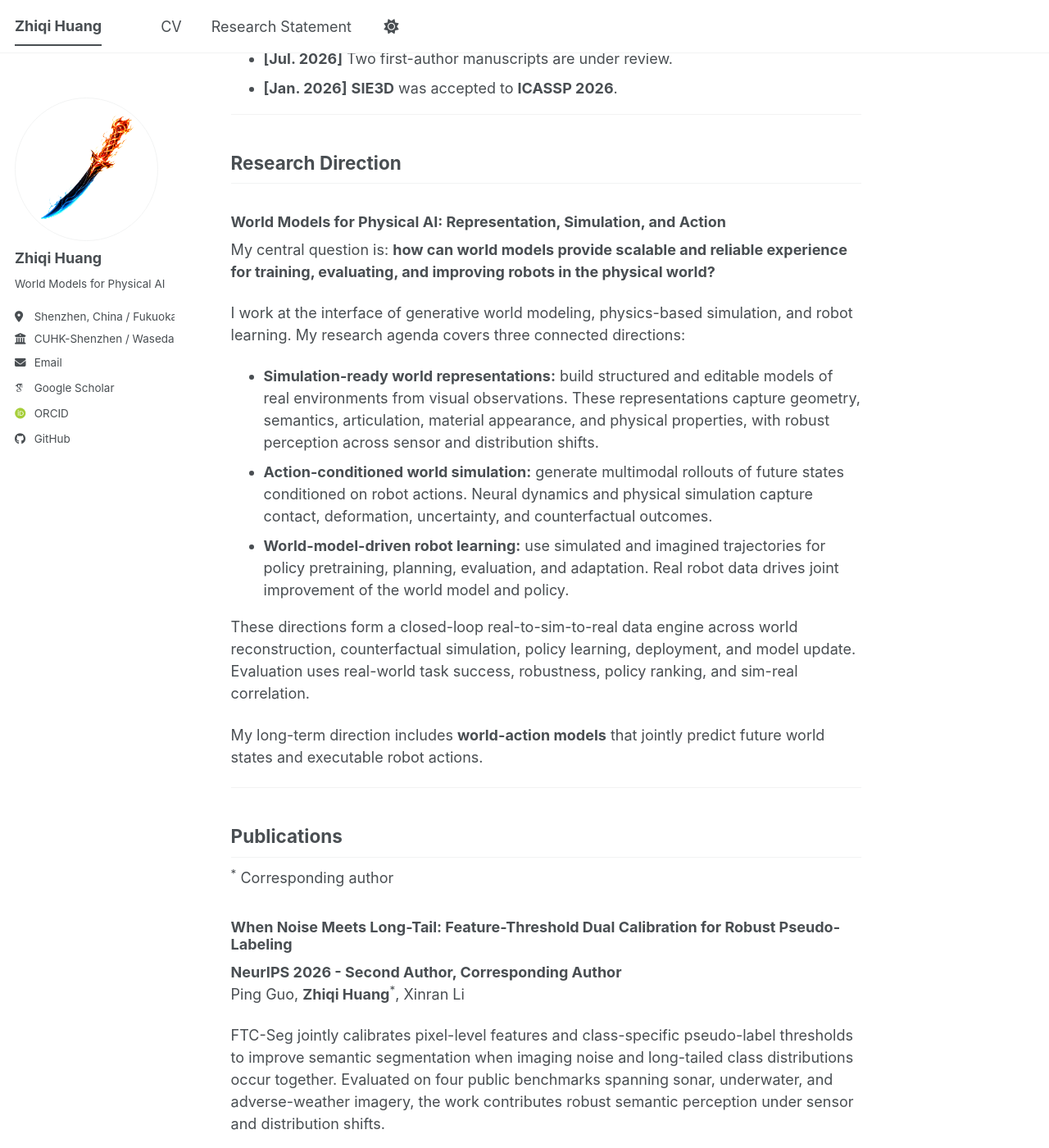
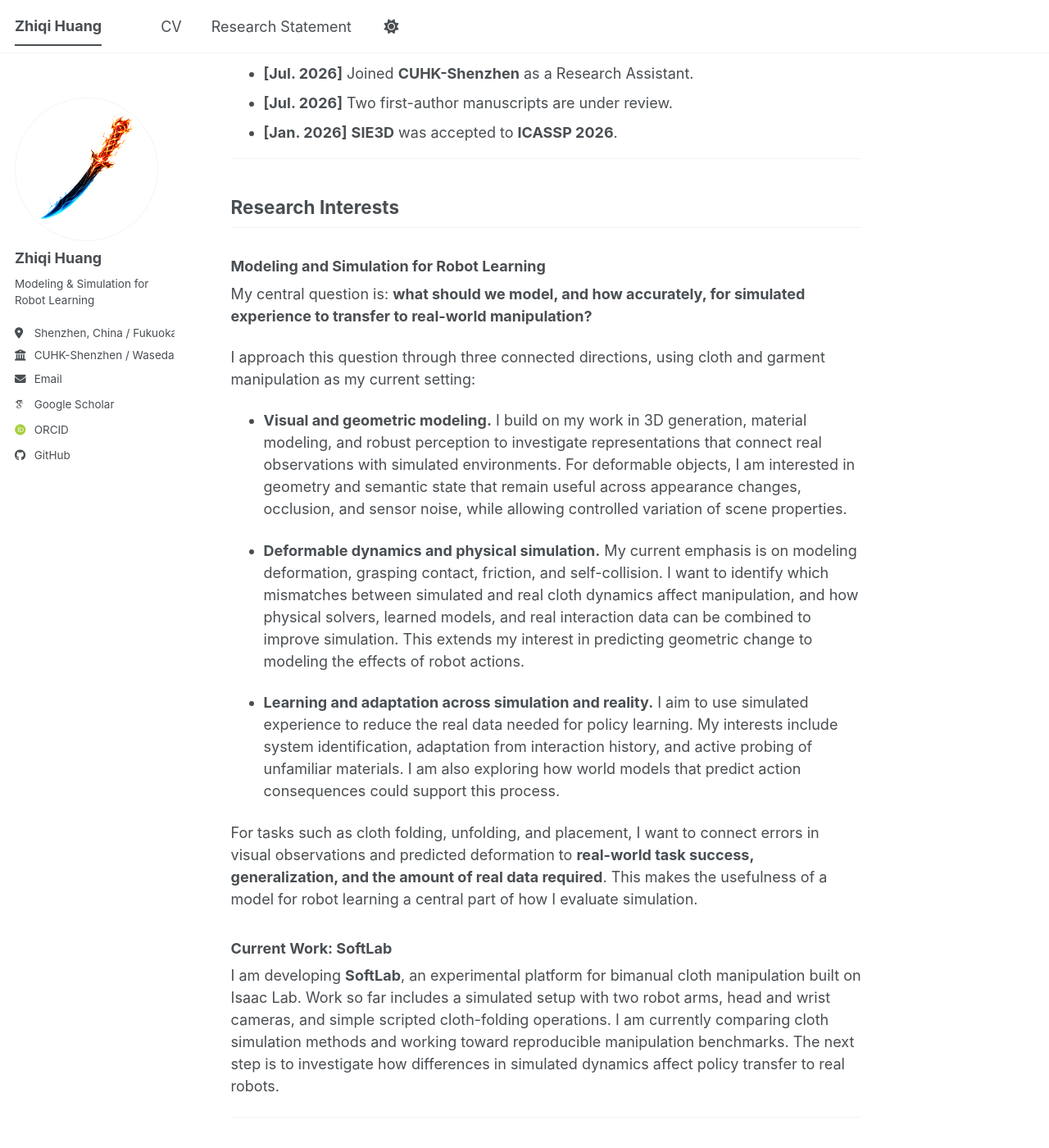
Before and after one commit to huang-zhiqi/huang-zhiqi.github.io, a Jekyll site: the page built from _pages/about.md, in a window 1280 px wide and 1400 px high, scrolled down 526 px. Shown: the whole window at 82% size. Built offline with Jekyll 4.4.1, drawn with Linux system fonts in a browser that asks for light colours; some web fonts are replaced; a script bundle is joined from its source files by our own code; library files that are not in the unit come from our copies; some of the changed text lies outside the part shown.

Commit message:
增加方向为柔性物体操作

```diff
--- a/_config.yml
+++ b/_config.yml
@@ -12,7 +12,7 @@
 title                    : "Zhiqi Huang"
 title_separator          : "-"
 name                     : &name "Zhiqi Huang"
-description              : &description "Zhiqi Huang | World models for Physical AI: representation, simulation, and action"   # Update this with a general description of your site, this is the default if not overridden by a page
+description              : &description "Zhiqi Huang | Modeling and simulation for robot learning: deformable objects and sim-to-real transfer"   # Update this with a general description of your site, this is the default if not overridden by a page
 url                      : https://huang-zhiqi.github.io # The base hostname & protocol for your site e.g. "https://[your GitHub username].github.io",
                                                            # or if you already have some other page hosted on Github then use "https://[your GitHub username].github.io/[Your Repo Name]"
 baseurl                  : "" # the subpath of your site, e.g. "/blog"
@@ -26,7 +26,7 @@
   avatar           : "profile-firewoven-azure-blade.png"
   name             : "Zhiqi Huang"
   pronouns         : # example: "she/her"
-  bio              : "World Models for Physical AI"
+  bio              : "Modeling & Simulation for Robot Learning"
   location         : "Shenzhen, China / Fukuoka, Japan"
   employer         : "CUHK-Shenzhen / Waseda University"
   uri              : # URL
--- a/_pages/about.md
+++ b/_pages/about.md
@@ -1,16 +1,16 @@
 ---
 permalink: /
 title: "Zhiqi Huang"
-excerpt: "World models for Physical AI: representation, simulation, and action"
+excerpt: "Modeling and simulation for robot learning, with a focus on deformable object manipulation and sim-to-real transfer"
 author_profile: true
 redirect_from:
   - /about/
   - /about.html
 ---
 
-I am a **Research Assistant at The Chinese University of Hong Kong, Shenzhen (CUHK-Shenzhen)** and an **M.Phil. student in Information Architecture at Waseda University**. I study **world modeling and simulation for Physical AI**. My research develops simulation-ready world representations, action-conditioned world simulation, and learning systems that turn model-generated experience into real-robot capability.
+I am a **Research Assistant at The Chinese University of Hong Kong, Shenzhen (CUHK-Shenzhen)** and an **M.Phil. student in Information Architecture at Waseda University**. My research centers on **modeling and simulation for robot learning**, with a current focus on **deformable object manipulation and sim-to-real transfer**. Working with cloth and garments, I aim to understand how models of appearance, geometry, and physical interaction can help robots learn in simulation and adapt with limited real-world data.
 
-My background spans real-time graphics, controllable 3D generation, physically based appearance, robust semantic perception, and structured spatiotemporal prediction. From 2021 to 2024, I built cross-platform rendering and PBR pipelines at **4399 Games**. I now apply these foundations to **real-to-sim-to-real robot learning**.
+My path into this area began with **real-time graphics and physically based rendering (PBR)** at **4399 Games**. My research has since explored how to construct and edit 3D objects, model their appearance and deformation, and recover semantic information from noisy observations. These experiences motivate my current goal: connecting visual and geometric models with the physical behavior needed for reliable robot manipulation.
 
 ## News
 
@@ -21,21 +21,25 @@
 
 ---
 
-## Research Direction
+## Research Interests
 
-### World Models for Physical AI: Representation, Simulation, and Action
+### Modeling and Simulation for Robot Learning
 
-My central question is: **how can world models provide scalable and reliable experience for training, evaluating, and improving robots in the physical world?**
+My central question is: **what should we model, and how accurately, for simulated experience to transfer to real-world manipulation?**
 
-I work at the interface of generative world modeling, physics-based simulation, and robot learning. My research agenda covers three connected directions:
+I approach this question through three connected directions, using cloth and garment manipulation as my current setting:
 
-* **Simulation-ready world representations:** build structured and editable models of real environments from visual observations. These representations capture geometry, semantics, articulation, material appearance, and physical properties, with robust perception across sensor and distribution shifts.
-* **Action-conditioned world simulation:** generate multimodal rollouts of future states conditioned on robot actions. Neural dynamics and physical simulation capture contact, deformation, uncertainty, and counterfactual outcomes.
-* **World-model-driven robot learning:** use simulated and imagined trajectories for policy pretraining, planning, evaluation, and adaptation. Real robot data drives joint improvement of the world model and policy.
+* **Visual and geometric modeling.** I build on my work in 3D generation, material modeling, and robust perception to investigate representations that connect real observations with simulated environments. For deformable objects, I am interested in geometry and semantic state that remain useful across appearance changes, occlusion, and sensor noise, while allowing controlled variation of scene properties.
 
-These directions form a closed-loop real-to-sim-to-real data engine across world reconstruction, counterfactual simulation, policy learning, deployment, and model update. Evaluation uses real-world task success, robustness, policy ranking, and sim-real correlation.
+* **Deformable dynamics and physical simulation.** My current emphasis is on modeling deformation, grasping contact, friction, and self-collision. I want to identify which mismatches between simulated and real cloth dynamics affect manipulation, and how physical solvers, learned models, and real interaction data can be combined to improve simulation. This extends my interest in predicting geometric change to modeling the effects of robot actions.
 
-My long-term direction includes **world-action models** that jointly predict future world states and executable robot actions.
+* **Learning and adaptation across simulation and reality.** I aim to use simulated experience to reduce the real data needed for policy learning. My interests include system identification, adaptation from interaction history, and active probing of unfamiliar materials. I am also exploring how world models that predict action consequences could support this process.
+
+For tasks such as cloth folding, unfolding, and placement, I want to connect errors in visual observations and predicted deformation to **real-world task success, generalization, and the amount of real data required**. This makes the usefulness of a model for robot learning a central part of how I evaluate simulation.
+
+### Current Work: SoftLab
+
+I am developing **SoftLab**, an experimental platform for bimanual cloth manipulation built on Isaac Lab. Work so far includes a simulated setup with two robot arms, head and wrist cameras, and simple scripted cloth-folding operations. I am currently comparing cloth simulation methods and working toward reproducible manipulation benchmarks. The next step is to investigate how differences in simulated dynamics affect policy transfer to real robots.
 
 ---
 
@@ -48,7 +52,7 @@
 **NeurIPS 2026 - Second Author, Corresponding Author**<br>
 Ping Guo, **Zhiqi Huang**<sup>*</sup>, Xinran Li
 
-FTC-Seg jointly calibrates pixel-level features and class-specific pseudo-label thresholds to improve semantic segmentation when imaging noise and long-tailed class distributions occur together. Evaluated on four public benchmarks spanning sonar, underwater, and adverse-weather imagery, the work contributes robust semantic perception under sensor and distribution shifts.
+**Robust visual representations.** FTC-Seg improves semantic segmentation under the combined effects of imaging noise and long-tailed class distributions through feature purification and adaptive pseudo-label thresholds. Evaluated on sonar, underwater, and adverse-weather imagery, it studies how to recover reliable semantic structure from imperfect observations. This work contributes the perception foundation of my broader interest in modeling real environments.
 
 <a class="pub-link" href="https://arxiv.org/abs/2609.33668">arXiv</a>
 <a class="pub-link" href="https://github.com/pingggg516/FTC-Seg">Code</a>
@@ -58,17 +62,26 @@
 **IEEE ICASSP 2026 - First Author, Corresponding Author**<br>
 **Zhiqi Huang**<sup>*</sup>, Dulongkai Cui, Jinglu Hu
 
-SIE3D generates an editable 3D Gaussian head avatar from one image, preserves identity, and supports language-level control over expressions and accessories. The work established my foundation in multimodal conditioning, structured 3D representations, and invariant-preserving editing.
+**Controllable 3D modeling.** SIE3D generates expressive 3D head avatars from a single image and descriptive text, combining image-based identity features with semantic conditioning and a perceptual expression loss. It explores how to preserve a subject's identity while controlling expression, developing my approach to representing persistent characteristics and editable variation within a 3D model.
 
 <a class="pub-link" href="https://huang-zhiqi.github.io/SIE3D/">Project Page</a>
 <a class="pub-link" href="https://doi.org/10.1109/ICASSP55912.2026.11462135">IEEE Xplore</a>
 <a class="pub-link" href="https://arxiv.org/abs/2509.24004">arXiv</a>
 <a class="pub-link" href="https://github.com/huang-zhiqi/SIE3D">Code</a>
 
-### Manuscripts Under Review
+## Manuscripts Under Review
 
-* **Controllable PBR material generation from long-form descriptions** - *First author; manuscript under review.* Generates geometry-aligned, relightable albedo, roughness, and metallic channels from detailed material specifications. The work develops structured appearance representations for relighting and controllable visual simulation.
-* **Deform-then-edit forecasting for longitudinal 3D CT** - *First author; manuscript under review.* Forecasts localized volumetric change and preserves stable anatomy. Its deform-then-edit transition model separates coherent transport from localized residual change. This structured transition view motivates my work on action-conditioned world simulation.
+### Controllable PBR Material Generation from Long-Form Descriptions
+
+**First Author - Manuscript Under Review**
+
+**Material appearance modeling.** This work generates geometry-aligned, relightable albedo, roughness, and metallic channels from detailed material descriptions. It extends controllable modeling to surface appearance, using explicit material channels that can be rendered under different lighting conditions. This provides a basis for constructing and varying the visual appearance of simulated environments.
+
+### Deform-Then-Edit Forecasting for Longitudinal 3D CT
+
+**First Author - Manuscript Under Review**
+
+**Modeling deformation and temporal change.** This work forecasts longitudinal changes in 3D CT by separating coherent anatomical deformation from localized residual edits while preserving stable anatomy. It develops a structured way to model how geometry changes over time. This decomposition motivates my interest in representations of deformation for learned dynamics models.
 
 ---
 
@@ -78,7 +91,8 @@
 
 **Research Assistant** - *Jul. 2026 - Present*
 
-* Current focus: simulation-ready world representations and action-conditioned world simulation for robotic manipulation.
+* Research focus: modeling and simulation for deformable object manipulation, with an emphasis on cloth dynamics and sim-to-real policy transfer.
+* Developing a bimanual simulation platform and comparing cloth dynamics as a foundation for policy learning and transfer experiments.
 
 ### Waseda University
 
@@ -88,9 +102,9 @@
 
 **Graphics Engineer / Senior Graphics Engineer** - *2021 - 2024*
 
-* Promoted to Senior Graphics Engineer in 2023; led a rendering team of 3-5 engineers and owned the rendering roadmap for *Era of Conquest* on mobile and PC.
-* Built and optimized its real-time rendering pipeline, including cross-platform shaders, PBR material representation, and mobile performance.
-* Developed reusable asset, material, and rendering pipelines for interactive virtual worlds across mobile, PC, and web platforms.
+* Built and optimized the cross-platform rendering pipeline for *Era of Conquest*, including shaders, PBR materials, and mobile performance.
+* Promoted to Senior Graphics Engineer in 2023; led a rendering team of 3-5 engineers and owned the rendering roadmap for mobile and PC.
+* Developed reusable asset, material, and rendering pipelines across mobile, PC, and web platforms, building the graphics and systems foundation for my current simulation work.
 
 ---
 
@@ -107,14 +121,18 @@
 
 ## Technical Background
 
+* **Robotics and simulation:** Isaac Lab, Isaac Sim, ROS 2, bimanual simulation setups, camera integration, cloth simulation and solver comparison
 * **Graphics and systems:** C++, C#, GLSL/HLSL, Unity, Vulkan, OpenGL, real-time rendering, PBR, cross-platform optimization
-* **Generative and 3D learning:** Python, PyTorch, diffusion models, 3D Gaussian Splatting, CLIP/LongCLIP, mesh and material processing, multi-view evaluation, volumetric modeling, structured spatiotemporal prediction
+* **3D modeling and visual learning:** Python, PyTorch, diffusion models, 3D Gaussian Splatting, CLIP/LongCLIP, semantic segmentation, mesh and material processing, volumetric modeling, deformation-based prediction
 
 ---
 
-## Languages and Honors
+## Honors and Scholarships
+
+* Waseda University Partial Tuition-Waiver Scholarship for Privately Financed International Students, Apr. 2026 - Mar. 2027 (recognizing outstanding academic performance)
+* Outstanding Student Scholarship, Sun Yat-sen University, 2018-2019
+
+## Languages
 
 * Chinese: Native (Mandarin and Cantonese)
 * English: Professional working proficiency (TOEFL iBT: 90)
-* Waseda University Partial Tuition-Waiver Scholarship for Privately Financed International Students, Apr. 2026 - Mar. 2027 (recognizing outstanding academic performance)
-* Outstanding Student Scholarship, Sun Yat-sen University, 2018-2019
```
